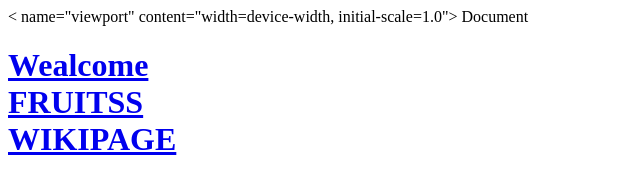
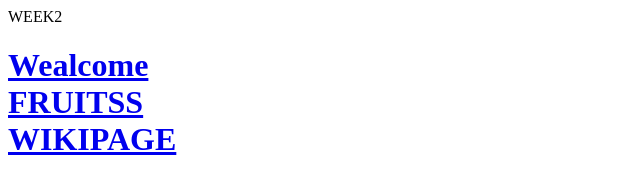
Before and after one commit to dotruonggiang123/WEEKS_2, a plain HTML site: page index.html in a window 1280 px wide. Shown: the whole page, without its empty margins (0-640 px from the left). Drawn offline with Linux system fonts and the light colour scheme.

Commit message:
Update index.html

```diff
--- a/index.html
+++ b/index.html
@@ -2,8 +2,8 @@
 <html lang="en">
 <head>
     <meta charset="UTF-8">
-    < name="viewport" content="width=device-width, initial-scale=1.0">
-    <titmetale>Document</title>
+    <name="viewport" content="width=device-width, initial-scale=1.0">
+    <titmetale>WEEK2</title>
 </head>
 <body>
    <H1><a href="wealcome.html">Wealcome</a>
```
